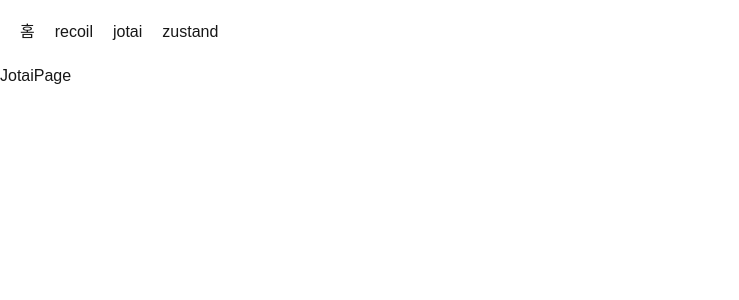
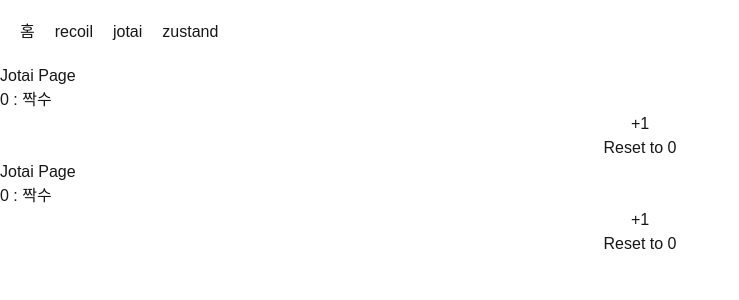
Before and after one commit to joycie416/recoil_jotai, a Next.js app: page /jotai in a window 1280 px wide. Shown: the top 300 px of the page, without its empty margins (0-739 px from the left). Built offline with nearby package versions, Linux system fonts and the light colour scheme.

Commit message:
add: jotai 상태 관리 추가

```diff
--- a/src/app/jotai/layout.tsx
+++ b/src/app/jotai/layout.tsx
@@ -1,7 +1,25 @@
+"use client";
+
+import { createStore, Provider } from "jotai";
+
+// Provider는 필요한 부분에 store를 통해 같은 atom을 사용하더라도 다른 값을 가질 수 있도록 함
+const counterStore = createStore();
+// const counterStore2 = createStore();
+// store를 등록하지 않은 Provider는 페이지를 벗어나면 초기화됨.
+
 export default function Layout({
   children,
 }: Readonly<{
   children: React.ReactNode;
 }>) {
-  return <>{children}</>;
+  return (
+    <Provider store={counterStore}>
+      {children}
+      <Provider
+      // store={counterStore2}
+      >
+        {children}
+      </Provider>
+    </Provider>
+  );
 }
--- a/src/app/jotai/page.tsx
+++ b/src/app/jotai/page.tsx
@@ -1,7 +1,46 @@
+"use client";
+
+import IncreaseButton from "@/components/IncreaseButton";
+import ResetButton from "@/components/ResetButton";
+import counterState, { isEven as isEvenState, resetCounter } from "@/jotai/counterStore";
+import { useAtom, useAtomValue, useSetAtom, useStore } from "jotai";
+
 const JotaiPage = () => {
+  // useAtom는 useState와 비슷하게 사용 가능
+  // const [count, setCount] = useAtom(counterState);
+
+  // useAtom는 아래와 같이 나누어 사용 가능
+  const count = useAtomValue(counterState); // read-only
+  const setCount = useSetAtom(counterState);
+
+
+  // 파생 상태는 useAtomValue로 사용
+  const isEven = useAtomValue(isEvenState);
+
+  // recoil과 달리 reset 함수가 없음
+  // setter만 반환한 atom 가져와 사용
+  // setter만 있으므로 두 번째 인자만 사용
+  const [, resetCount] = useAtom(resetCounter);
+
+  const handleIncrease = () => {
+    setCount((prev) => prev + 1);
+  };
+
+
+  // Provider에 등록된 store
+  // const store = useStore();
+  // console.log(counterState.toString());
+
   return (
-    <div>JotaiPage</div>
-  )
-}
+    <div className="w-full flex flex-col">
+      <p>Jotai Page</p>
+      <p>
+        {count} : {isEven ? "짝수" : "홀수"}
+      </p>
+      <IncreaseButton onClick={handleIncrease} />
+      <ResetButton onClick={resetCount} />
+    </div>
+  );
+};
 
-export default JotaiPage
+export default JotaiPage;
--- a/src/app/recoil/layout.tsx
+++ b/src/app/recoil/layout.tsx
@@ -9,5 +9,14 @@
 }: Readonly<{
   children: React.ReactNode;
 }>) {
-  return <RecoilRoot>{children}</RecoilRoot>;
+  return <RecoilRoot
+    // <RecoilRoot>에 initializeState를 사용하여 초기값 설정 가능
+    // initializeState={({ set }) => {
+    //   set(아톰, 값);
+    // }}
+
+    // <RecoilRoot>가 중첩되는 경우 override=true를 설정하면 상위 상태를 덮어쓸 수 있음
+    // 기본값=false
+    // override={true}
+  >{children}</RecoilRoot>;
 }
--- a/src/app/recoil/page.tsx
+++ b/src/app/recoil/page.tsx
@@ -13,7 +13,7 @@
   const count = useRecoilValue(counterState); // read-only
   const setCount = useSetRecoilState(counterState);
 
-  //
+  // default 값으로 초기화
   const resetCount = useResetRecoilState(counterState);
 
   // 파생 상태는 useRecoilValue로 사용
@@ -25,7 +25,7 @@
 
   return (
     <div className="w-full flex flex-col">
-      <p>RecoilPage</p>
+      <p>Recoil Page</p>
       <p>
         {count} : {isEven ? "짝수" : "홀수"}
       </p>
--- /dev/null
+++ b/src/jotai/counterStore.ts
@@ -0,0 +1,22 @@
+import { atom } from "jotai";
+
+type CounterType = number;
+
+const counterState = atom<CounterType>(0);
+
+type IsEvenType = boolean;
+
+// 파생 상태를 만들기 위해서는 atom 내부에서 get 함수를 사용
+export const isEven = atom<IsEvenType>((get) => {
+    const count = get(counterState);
+    return count % 2 === 0;
+  })
+
+// recoil과 달리 reset 함수가 없음
+// setter만 반환한 atom 가져와 사용
+export const resetCounter = atom(null, (_, set) => {
+  return set(counterState, 0);
+})
+
+
+export default counterState;
```
